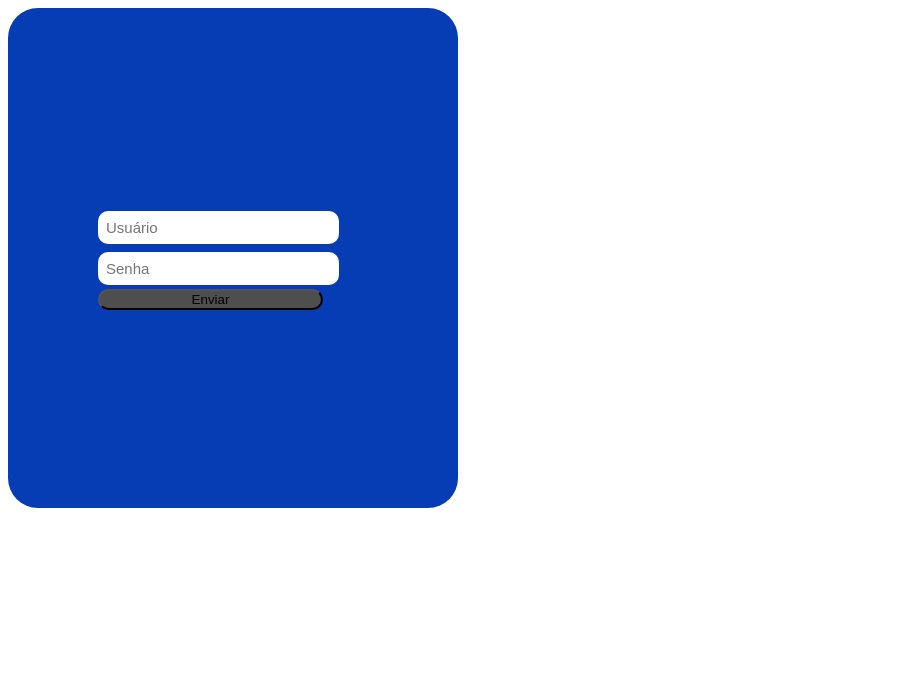
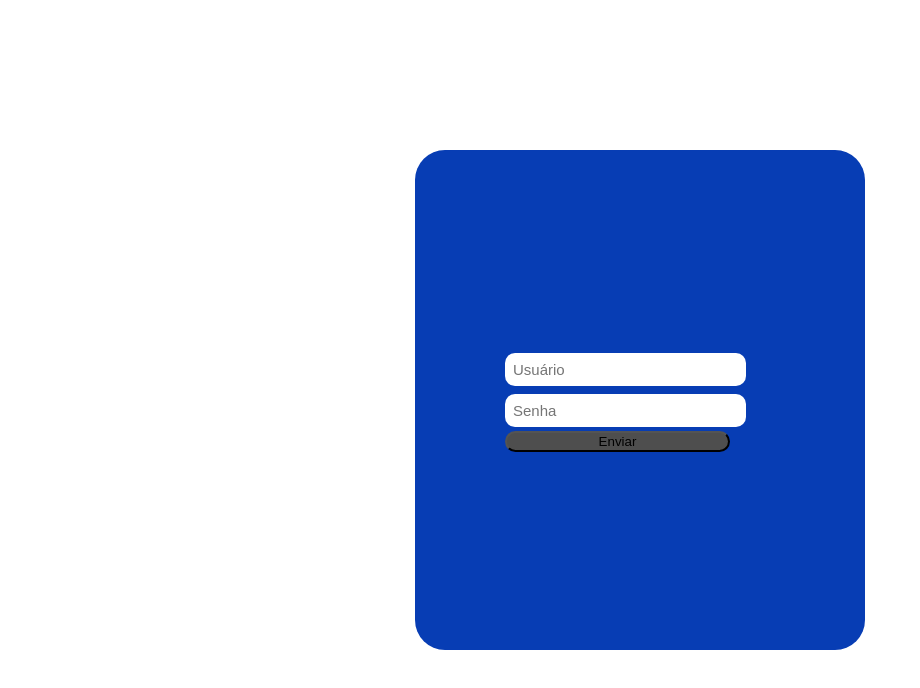
Before and after one commit to EderMelo01/Projeto-mercado, a plain HTML site: page wwwroot/index.html in a window 1280 px wide. Shown: the whole page, without its empty margins (0-920 px from the left). Drawn offline with Linux system fonts and the light colour scheme.

Commit message:
alterando estilos

```diff
--- a/wwwroot/styleLogin.css
+++ b/wwwroot/styleLogin.css
@@ -1,3 +1,17 @@
+html {
+    height: 100vh;
+}
+
+html body, html main {
+    margin: 0px;
+    height: 100%;
+}
+
+html main {
+    display: flex;
+    align-items: center;
+    justify-content: center;
+}
 
 .caixaLogin{
     background-color: rgb(7, 61, 180);
```
